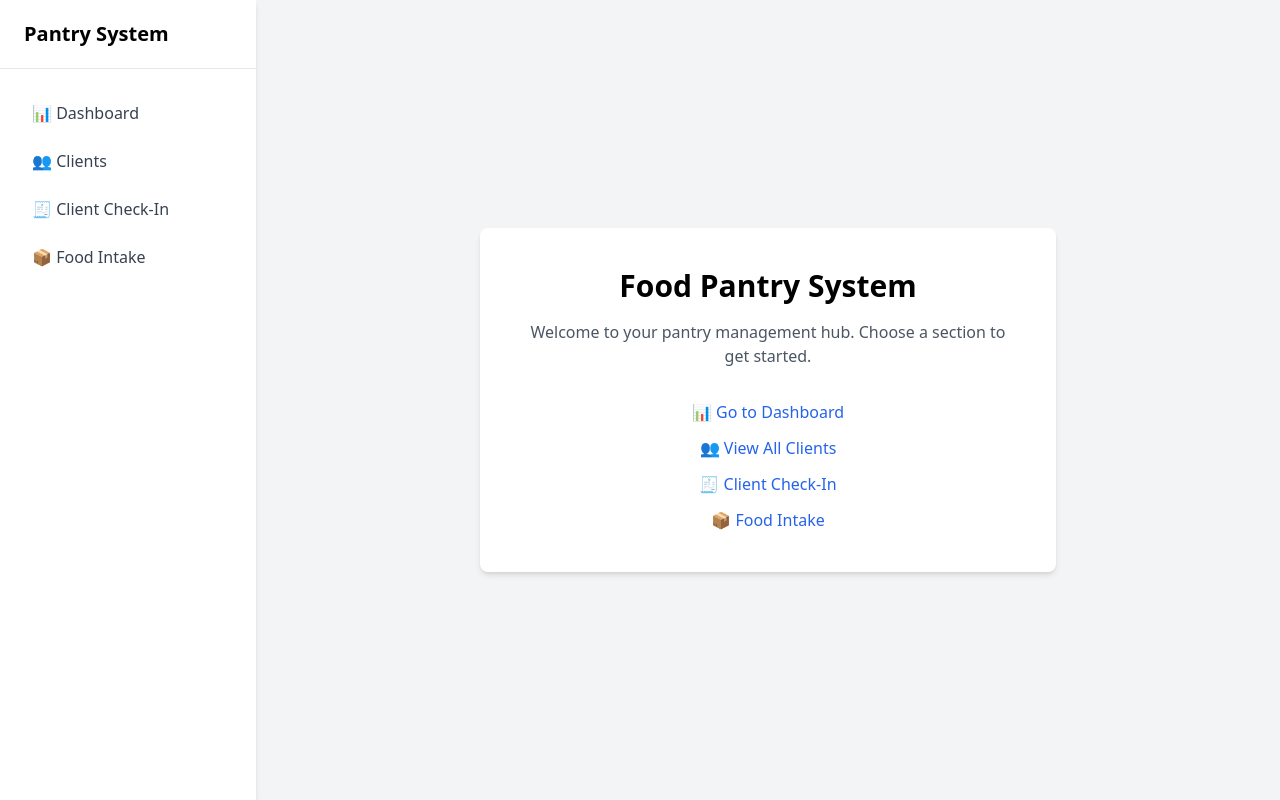
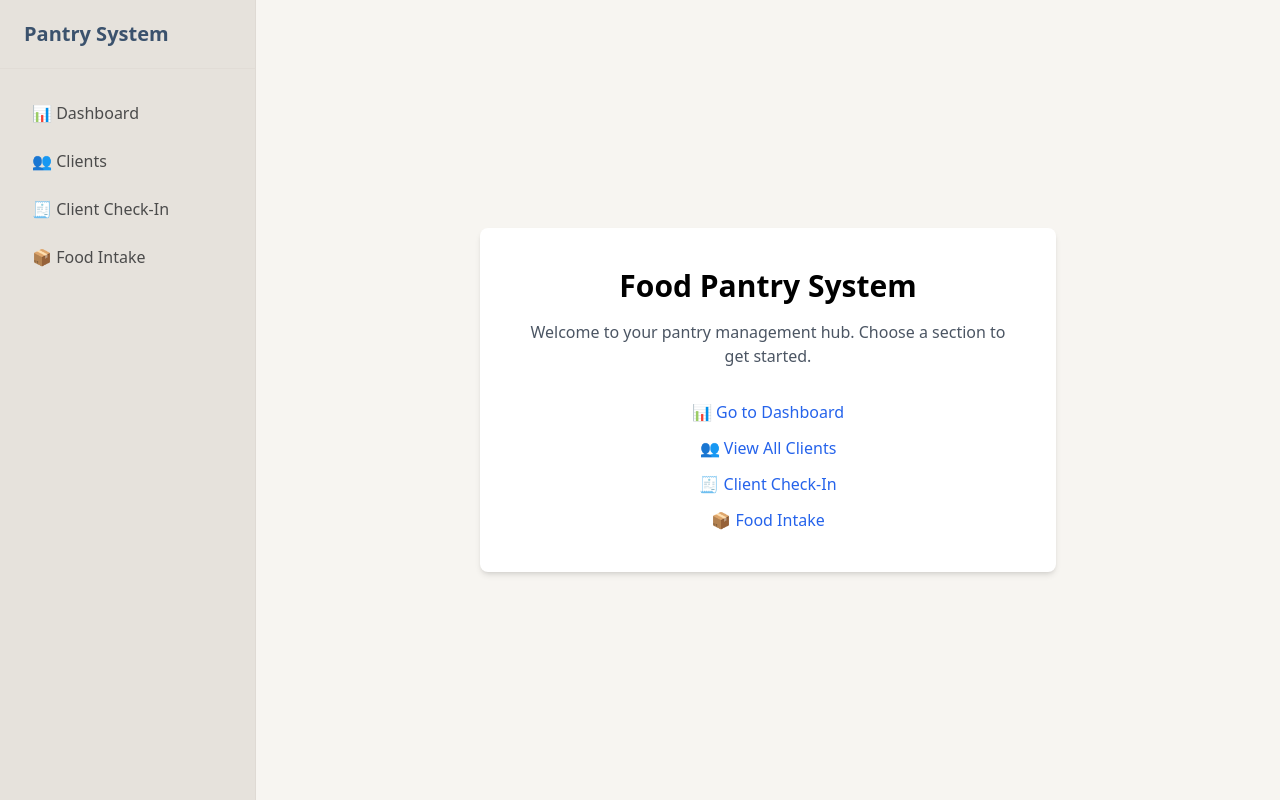
Before and after one commit to calie-png/Pantry, a React (Vite) app: page / in a window 1280 px wide. Built offline with nearby package versions, Linux system fonts and the light colour scheme.

Commit message:
Update AppLayout.tsx

```diff
--- a/src/layout/AppLayout.tsx
+++ b/src/layout/AppLayout.tsx
@@ -3,52 +3,64 @@ import { NavLink, Outlet } from "react-router-dom";
 
 export default function AppLayout() {
   return (
-    <div className="flex h-screen bg-gray-100">
+    <div className="flex h-screen bg-taupe-light">
       {/* SIDEBAR */}
-      <aside className="w-64 bg-white shadow-md flex flex-col">
-        <div className="px-6 py-5 border-b">
-          <h2 className="text-xl font-semibold">Pantry System</h2>
+      <aside className="w-64 bg-taupe shadow-md flex flex-col border-r border-taupe-dark/40">
+        <div className="px-6 py-5 border-b border-taupe-dark/30">
+          <h2 className="text-xl font-semibold text-slateblue-dark">Pantry System</h2>
         </div>
 
         <nav className="flex-1 px-4 py-6 space-y-2">
+          {/* Dashboard */}
           <NavLink
             to="/dashboard"
             className={({ isActive }) =>
-              `block px-4 py-2 rounded-md hover:bg-gray-200 ${
-                isActive ? "bg-blue-600 text-white" : "text-gray-700"
+              `block px-4 py-2 rounded-md transition ${
+                isActive
+                  ? "bg-slateblue text-white"
+                  : "text-[#4b4b4b] hover:bg-taupe-dark/40"
               }`
             }
           >
             📊 Dashboard
           </NavLink>
 
+          {/* Clients */}
           <NavLink
             to="/clients"
             className={({ isActive }) =>
-              `block px-4 py-2 rounded-md hover:bg-gray-200 ${
-                isActive ? "bg-blue-600 text-white" : "text-gray-700"
+              `block px-4 py-2 rounded-md transition ${
+                isActive
+                  ? "bg-slateblue text-white"
+                  : "text-[#4b4b4b] hover:bg-taupe-dark/40"
               }`
             }
           >
             👥 Clients
           </NavLink>
 
+          {/* Check-In */}
           <NavLink
             to="/checkin"
             className={({ isActive }) =>
-              `block px-4 py-2 rounded-md hover:bg-gray-200 ${
-                isActive ? "bg-blue-600 text-white" : "text-gray-700"
+              `block px-4 py-2 rounded-md transition ${
+                isActive
+                  ? "bg-slateblue text-white"
+                  : "text-[#4b4b4b] hover:bg-taupe-dark/40"
               }`
             }
           >
             🧾 Client Check-In
           </NavLink>
 
+          {/* Intake */}
           <NavLink
             to="/intake"
             className={({ isActive }) =>
-              `block px-4 py-2 rounded-md hover:bg-gray-200 ${
-                isActive ? "bg-blue-600 text-white" : "text-gray-700"
+              `block px-4 py-2 rounded-md transition ${
+                isActive
+                  ? "bg-slateblue text-white"
+                  : "text-[#4b4b4b] hover:bg-taupe-dark/40"
               }`
             }
           >
@@ -58,7 +70,7 @@ export default function AppLayout() {
       </aside>
 
       {/* MAIN CONTENT */}
-      <main className="flex-1 overflow-y-auto">
+      <main className="flex-1 overflow-y-auto bg-taupe-light">
         <Outlet />
       </main>
     </div>
```
